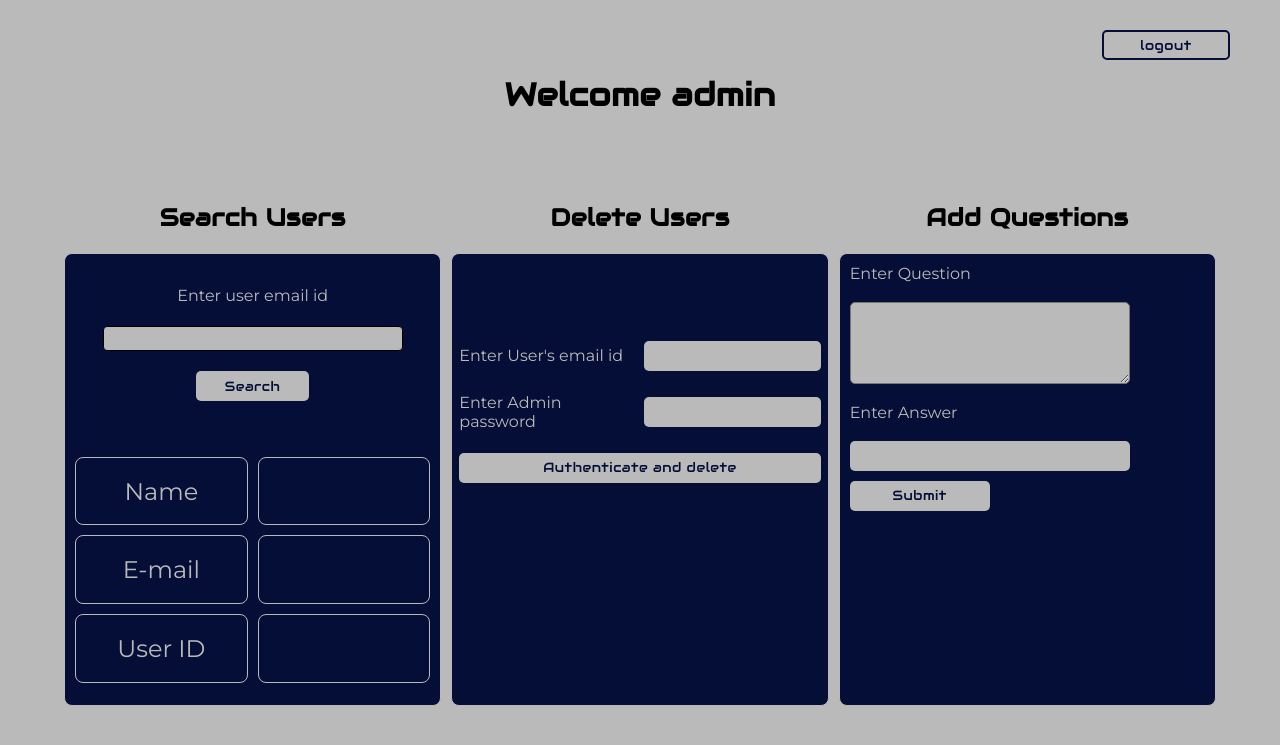
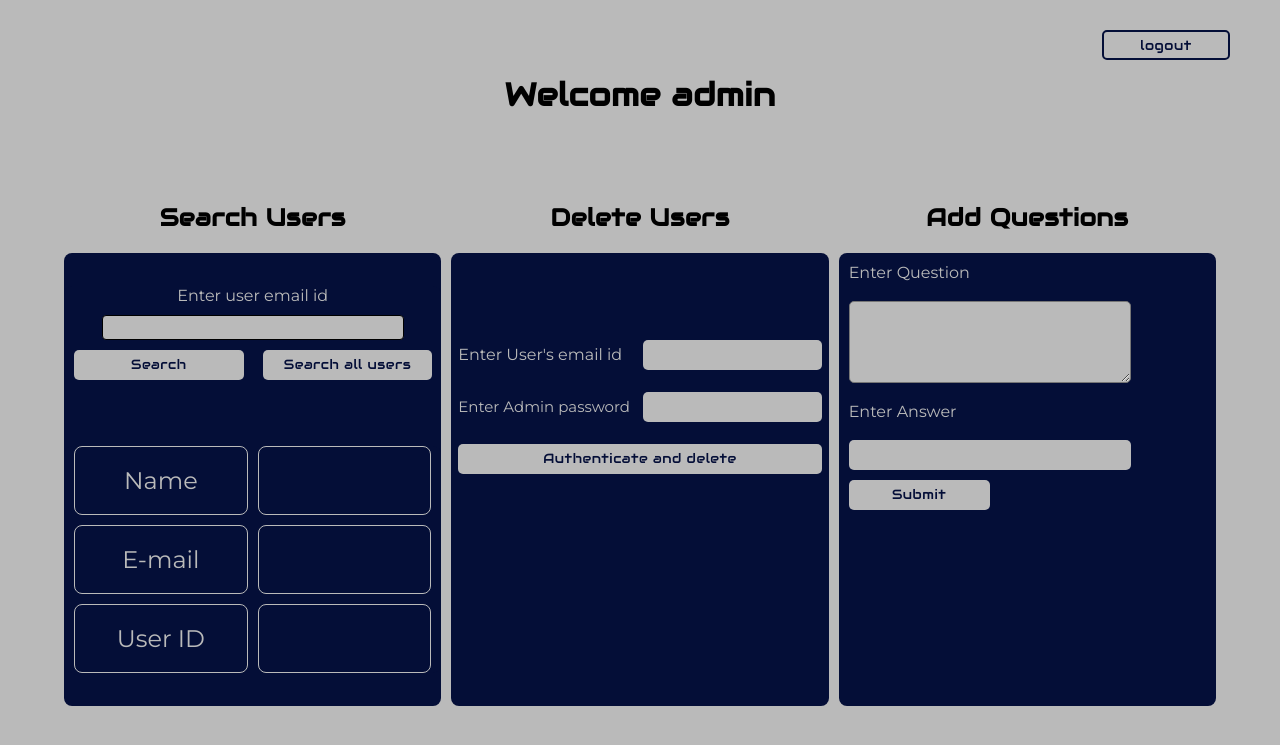
Before and after one commit to Ashwith25/D-Bug, a PHP site: page /views/adminHome.php in a window 1280 px wide. Shown: the top 745 px of the page. Run offline with PHP 8.4, Linux system fonts and the light colour scheme; the visitor is signed in with stand-in values (Sample User, id 1); tables that the repository leaves empty or names only in its code hold one stand-in row (values such as "Sample post"); some libraries are stand-ins or nearby versions.

Commit message:
admin page completed

```diff
--- a/assets/adminHome.css
+++ b/assets/adminHome.css
@@ -67,7 +67,6 @@ h1{
 }
 
 .functionalities div {
-    border: 1px solid #BABABA;
     border-radius: 8px;
     background-color: #040E37;
 }
@@ -76,6 +75,21 @@ h1{
     display: flex;
     flex-direction: column;
     justify-content: space-around;
+}
+
+.search-block {
+    border: none;
+    display: grid;
+    grid-template-columns: repeat(2, 1fr);
+    border: none;
+    grid-row-gap: 10px;
+    /* grid-template-rows: repeat(3, 1fr); */
+    /* height: 30%; */
+}
+
+#usrEmailID {
+    grid-column: span 2;
+    justify-self: center;
 }
 
 #table-result {
@@ -91,6 +105,7 @@ h1{
 }
 
 #table-result div {
+    border: 1px solid #BABABA;
     display: flex;
     justify-content: center;
     align-items: center;
@@ -135,6 +150,11 @@ h1{
     letter-spacing: 0.5px;
 }
 
+.searchs {
+    margin: 0 10px;
+    width: 90%;
+}
+
 .submit-delete:hover {
     color: #BABABA;
     background-color: #040E37;
@@ -148,6 +168,7 @@ h1{
     outline: none;
     border: none;
     text-align: center;
+    width: 100%;
 }
 
 /* Questions Card */
--- a/assets/home.js
+++ b/assets/home.js
@@ -13,9 +13,6 @@ document.getElementById('update-username').addEventListener("click", function(){
 document.querySelector('.close-form').addEventListener("click", function() {
 	document.querySelector('.bg-modal-form').style.display = "none";
 });
-
-
-
 
 function python_hover_in(){
 	document.getElementsByClassName('div-blocks')[0].style.color = 'red';
--- a/views/adminHome.php
+++ b/views/adminHome.php
@@ -5,7 +5,17 @@ if(isset($_SESSION['user'])!=1){
     header('refresh:2, url=..\index.php');
     exit();
 }
+?>
+<?php
+$conn = new mysqli('localhost', 'root', '');
+mysqli_select_db($conn, 'dbug');
 
+if ($conn->connect_error) {
+    die("Connection failed: " . $conn->connect_error);
+}
+
+$sql = "select userid, name, email from register";
+$result = mysqli_query($conn, $sql);
 ?>
 
 <!DOCTYPE html>
@@ -21,6 +31,16 @@ if(isset($_SESSION['user'])!=1){
 
     <link rel="stylesheet" href="..\assets\adminHome.css">
     <script>
+        window.onload=function(){
+            document.getElementById('user-profile').addEventListener("click", function() {
+                document.querySelector('.bg-modal').style.display = "flex";
+            });
+
+            document.querySelector('.close').addEventListener("click", function() {
+                document.querySelector('.bg-modal').style.display = "none";
+            });
+        }
+
         function getUser() {
             usrEmailID = document.getElementById("usrEmailID").value;
             if (usrEmailID == ""){
@@ -37,7 +57,7 @@ if(isset($_SESSION['user'])!=1){
                     myObj = JSON.parse(this.responseText);
                     console.log(myObj);
                     if (myObj.length === 0) {
-                        txt = "No details found"
+                        alert('User not found !');
                     }
                     else{
                         for (x in myObj) {
@@ -53,11 +73,103 @@ if(isset($_SESSION['user'])!=1){
             console.log(userJSON);
             xmlhttp.send("user=" + userJSON );
         }
-
     </script>
 </head>
+<style>
+.bg-modal {
+	background-color: rgba(0, 0, 0, 0.8);
+	width: 100%;
+	height: 100%;
+	position: absolute;
+	top: 0;
+	display: none;
+	justify-content: center;
+	align-items: center;
+}
+
+.modal-contents {
+	height: 300px;
+	width: 500px;
+	background-color: #BABABA;
+	padding: 20px;
+	position: relative;
+    border-radius: 4px;
+    display: flex;
+    flex-direction: column;
+    justify-content: space-around;
+    align-self: center;
+    overflow-x: hidden;
+}
+
+.close {
+	position: absolute;
+	top: 0;
+	right: 10px;
+	font-size: 42px;
+	color: #333;
+	transform: rotate(45deg);
+	cursor: pointer;
+}
+
+.close:hover {
+    color: #666;
+}
+
+#fetch-users{
+    border: 1px solid black;
+    border-collapse: collapse;
+    padding: 5px;
+    text-align: center;
+    color: black;
+    overflow: hidden;
+}
+
+.fetch-th{
+    border: 1px solid black;
+    /* border-collapse: collapse; */
+    padding: 5px;
+    text-align: center;
+    color: black;
+}
+
+.fetch-td {
+    border: 1px solid black;
+    border-collapse: collapse;
+    padding: 5px;
+    text-align: center;
+    color: black;
+}
+
+</style>
 <body>
     <button class="logout" onclick="window.location.href='..\\includes\\logout.php'">logout</button>
+    <div class="bg-modal">
+        <div class="modal-contents">
+            <div class="close">+</div>
+            <h2 style="color: black; text-align: center;">Users List</h2>
+            <table id="fetch-users">
+            <tr>
+                <th class="fetch-th">User ID</th>
+                <th class="fetch-th">Name</th>
+                <th class="fetch-th">E-mail</th>
+            </tr>
+                <?php
+                    if (mysqli_num_rows($result) > 0) {
+                        while($row = mysqli_fetch_assoc($result)) {
+                        echo '<tr>';
+                        echo '<td class="fetch-td">'.$row["userid"].'</td>';
+                        echo '<td class="fetch-td">'.$row["name"].'</td>';
+                        echo '<td class="fetch-td">'.$row["email"].'</td>';
+                        echo '</tr>';
+                        }
+                    } else {
+                        echo "No users found";
+                    }
+                ?>
+                </table>
+	    </div>
+    </div>
+
     <div class="maincontainer">
         <h1 style="text-align: center; color: black; font-family: 'Audiowide', cursive; letter-spacing: 0.5px;">Welcome admin</h1>
         <div class="functionalities">
@@ -65,10 +177,11 @@ if(isset($_SESSION['user'])!=1){
             <p class="table-headers">Delete Users</p>
             <p class="table-headers">Add Questions</p>
             <div class="search-users">
-                <div style="border: none; display: flex; flex-direction: column; justify-content: space-around; align-items: center; height: 30%;">
-                    <p>Enter user email id </p>
-                    <input type="text" name="usrEmailID" id ="usrEmailID" style="outline: none; height: 25px; width: 80%; border-radius: 4px; border: 1px solid black; text-align: center; background-color: #BABABA;">
-                    <input type="button" style="width: 30%;" class="submit-delete" onclick="getUser()" value="Search"/>
+                <div class="search-block">
+                    <p style="grid-column: span 2;">Enter user email id </p>
+                    <input type="text" name="usrEmailID" id ="usrEmailID" style="outline: none; height: 25px; width: 80%; border-radius: 4px; border: 1px solid black; text-align: center; background-color: #BABABA; font-family: 'Montserrat', sans-serif;" required>
+                    <input type="button" class="submit-delete searchs" onclick="getUser()" value="Search"/>
+                    <input class="submit-delete searchs" id="user-profile" type="submit" value="Search all users">
                 </div>
                 <div id="table-result">
                     <div class="header">Name</div>
@@ -84,12 +197,12 @@ if(isset($_SESSION['user'])!=1){
                 <form name="form2" id="delete-user" method="POST" action="..\includes\authentication.php">
                     <table>
                         <tr>
-                            <td><label for="mail-delete">Enter User's email id</label></td>
-                            <td><input class="form-inputs" type="text" name="mail-delete" id="mail-delete" required><br></td>
+                            <td><label style="font-size: medium;" for="mail-delete">Enter User's email id</label></td>
+                            <td><input style="font-family: 'Montserrat', sans-serif; width: 100%;" class="form-inputs" type="text" name="mail-delete" id="mail-delete" required><br></td>
                         </tr>
                         <tr>
-                            <td><label for="admin-password">Enter Admin password</label></td>
-                            <td><input class="form-inputs" type="password" name="admin-password" id="admin-password" required></td>
+                            <td><label style="font-size: 15px;" for="admin-password">Enter Admin password</label></td>
+                            <td><input style="width: 100%" class="form-inputs" type="password" name="admin-password" id="admin-password" required></td>
                         </tr>
                         <tr>
                             <td colspan=2><input class="submit-delete" type="submit" value="Authenticate and delete"></td>
--- a/views/certification.php
+++ b/views/certification.php
@@ -44,7 +44,7 @@ if(isset($_SESSION['user'])!=1){
             <img src="..\\assets\\images\\php.png" alt="">
             <h2>PHP</h2>
         </div>
-        <div class="section-blocks" onclick="window.open('https://quilgo.com/form/ns4sgVs0WlKKlvNm')" onmouseover="cpp_hover_in()" onmouseout="cpp_hover_out()">
+        <div class="section-blocks" onclick="window.open('https://quilgo.com/form/iTcaZWFYXbXEaVaB')" onmouseover="cpp_hover_in()" onmouseout="cpp_hover_out()">
             <img src="..\\assets\\images\\cpp.png" alt="">
             <h2>C++</h2>
         </div>
```
Lines whose indentation alone changed are shown as unchanged.
